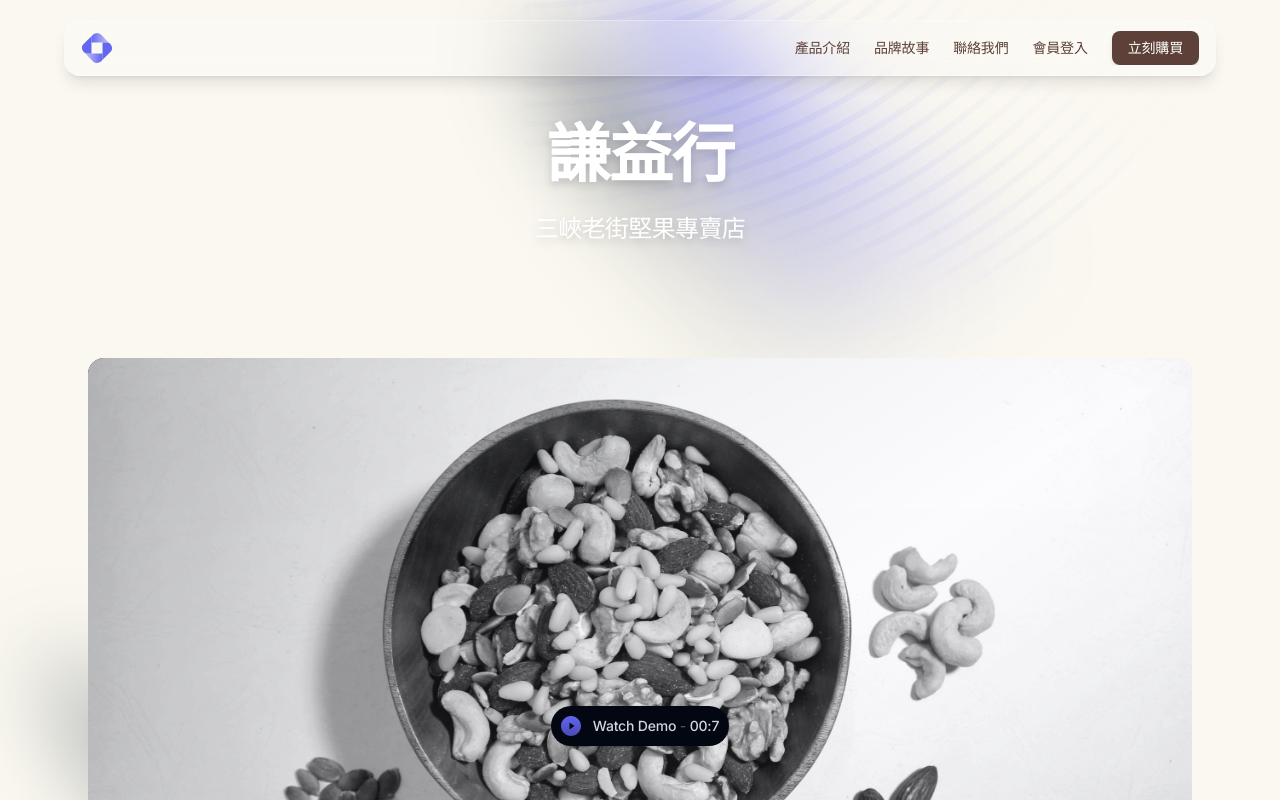
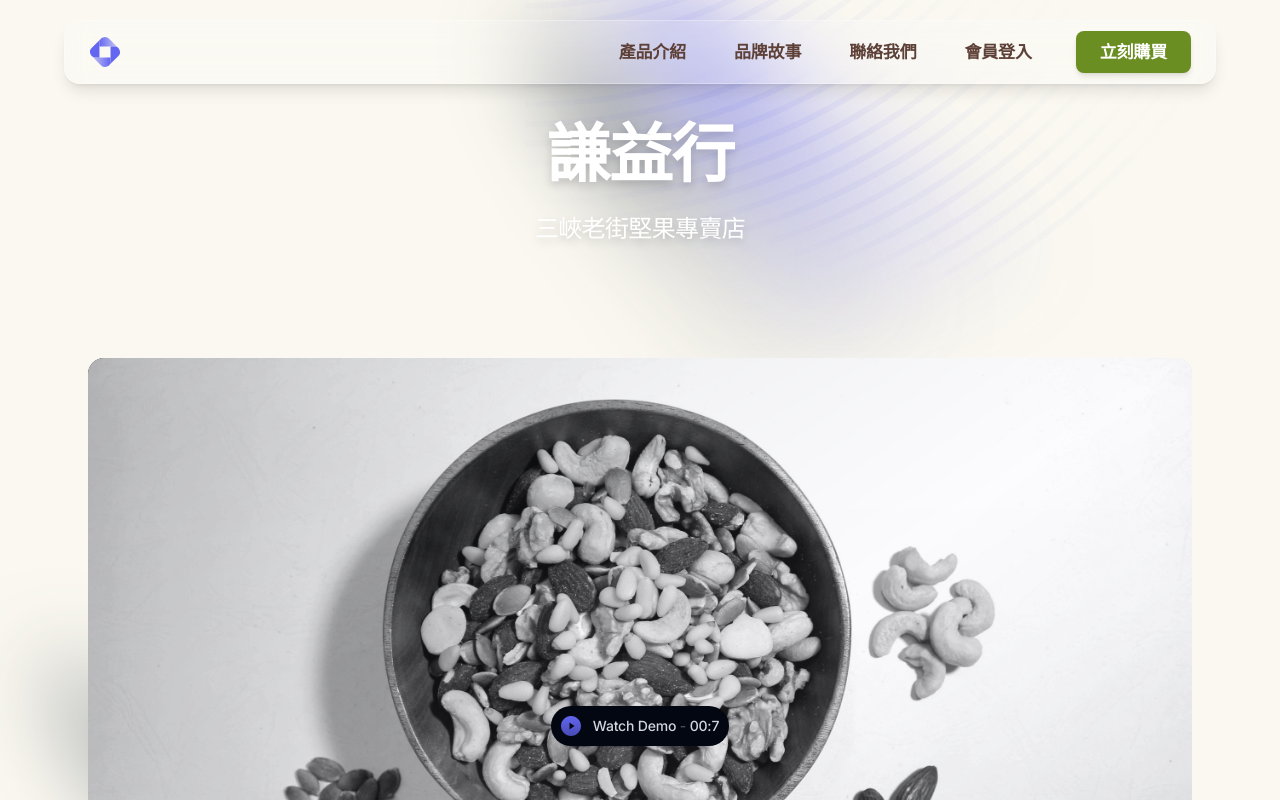
Before and after one commit to ji394su30975-blip/cyh, a Next.js app: page / in a window 1280 px wide. Shown: the top 800 px of the page. Built offline with nearby package versions, Linux system fonts and the light colour scheme; no server answers.

Commit message:
老闆說：會員系統與導覽列完美回歸！

```diff
--- a/components/ui/header.tsx
+++ b/components/ui/header.tsx
@@ -16,41 +16,41 @@ export default function Header() {
   return (
     <header className="fixed top-2 z-30 w-full md:top-5 px-2">
       <div className="mx-auto max-w-6xl">
-        {/* 調整左右內距 px-2 (手機版極限節省空間) */}
-        <div className="relative flex h-14 items-center justify-between gap-1 rounded-2xl bg-white/20 px-2 sm:px-4 shadow-lg backdrop-blur-md border border-white/30">
+        {/* 導航列容器：手機版固定 h-14，電腦版微調為 h-16 */}
+        <div className="relative flex h-14 md:h-16 items-center justify-between gap-1 rounded-2xl bg-white/20 px-2 sm:px-6 shadow-lg backdrop-blur-md border border-white/30">
 
-          {/* 左側：Logo 區塊 */}
+          {/* 左側：Logo */}
           <div className="flex shrink-0 items-center">
             <Logo />
           </div>
 
-          {/* 右側：選單區塊 - 使用 gap-1 讓按鈕靠攏 */}
-          <ul className="flex items-center gap-1 sm:gap-4 overflow-x-hidden">
+          {/* 右側：選單區塊 */}
+          <ul className="flex items-center gap-1 sm:gap-8">
             <li>
-              <Link href="/products" className="text-[11px] sm:text-sm font-medium text-[#5D4037] hover:text-[#8D6E63] transition px-1">
+              <Link href="/products" className="text-[11px] md:text-[17px] font-semibold text-[#5D4037] hover:text-[#8D6E63] transition px-1 md:px-2">
                 產品介紹
               </Link>
             </li>
             <li>
-              <Link href="/about" className="text-[11px] sm:text-sm font-medium text-[#5D4037] hover:text-[#8D6E63] transition px-1">
+              <Link href="/about" className="text-[11px] md:text-[17px] font-semibold text-[#5D4037] hover:text-[#8D6E63] transition px-1 md:px-2">
                 品牌故事
               </Link>
             </li>
             <li>
-              <Link href="/contact" className="text-[11px] sm:text-sm font-medium text-[#5D4037] hover:text-[#8D6E63] transition px-1">
+              <Link href="/contact" className="text-[11px] md:text-[17px] font-semibold text-[#5D4037] hover:text-[#8D6E63] transition px-1 md:px-2">
                 聯絡我們
               </Link>
             </li>
 
             <ClerkLoading>
-              <li className="w-6 h-6 sm:w-8 sm:h-8 rounded-full bg-stone-200/50 animate-pulse"></li>
+              <li className="w-6 h-6 md:w-8 md:h-8 rounded-full bg-stone-200/50 animate-pulse"></li>
             </ClerkLoading>
 
             <ClerkLoaded>
               {!isSignedIn ? (
                 <li>
                   <SignInButton mode="modal">
-                    <button className="text-[11px] sm:text-sm font-medium text-[#5D4037] hover:text-[#8D6E63] transition px-1">
+                    <button className="text-[11px] md:text-[17px] font-semibold text-[#5D4037] hover:text-[#8D6E63] transition px-1 md:px-2">
                       會員登入
                     </button>
                   </SignInButton>
@@ -60,7 +60,7 @@ export default function Header() {
                   <UserButton
                     appearance={{
                       elements: {
-                        avatarBox: "w-7 h-7 sm:w-8 sm:h-8 border border-[#5D4037]/20 shadow-sm"
+                        avatarBox: "w-7 h-7 md:w-9 md:h-9 border border-[#5D4037]/20 shadow-sm"
                       }
                     }}
                   />
@@ -68,13 +68,13 @@ export default function Header() {
               )}
             </ClerkLoaded>
 
-            {/* 立刻購買按鈕 - 加上 whitespace-nowrap 防止字體斷行 */}
+            {/* 立刻購買按鈕：手機維持 text-[10px]，電腦恢復老闆要的大一點點 text-[17px] */}
             <li>
               <a
                 href="https://famistore.famiport.com.tw/famistore/users/2523514/malls/010000000000000000993270"
                 target="_blank"
                 rel="noreferrer"
-                className="bg-[#5D4037] text-white text-[10px] sm:text-sm shadow-md hover:bg-[#8D6E63] transition rounded-lg py-1.5 px-2 sm:px-4 ml-1 whitespace-nowrap inline-block"
+                className="bg-[#6B8E23] text-white text-[10px] md:text-[17px] font-bold shadow-md hover:bg-[#55701C] transition rounded-lg py-1.5 px-2 md:py-2 md:px-6 ml-1 whitespace-nowrap inline-block"
               >
                 立刻購買
               </a>
```
